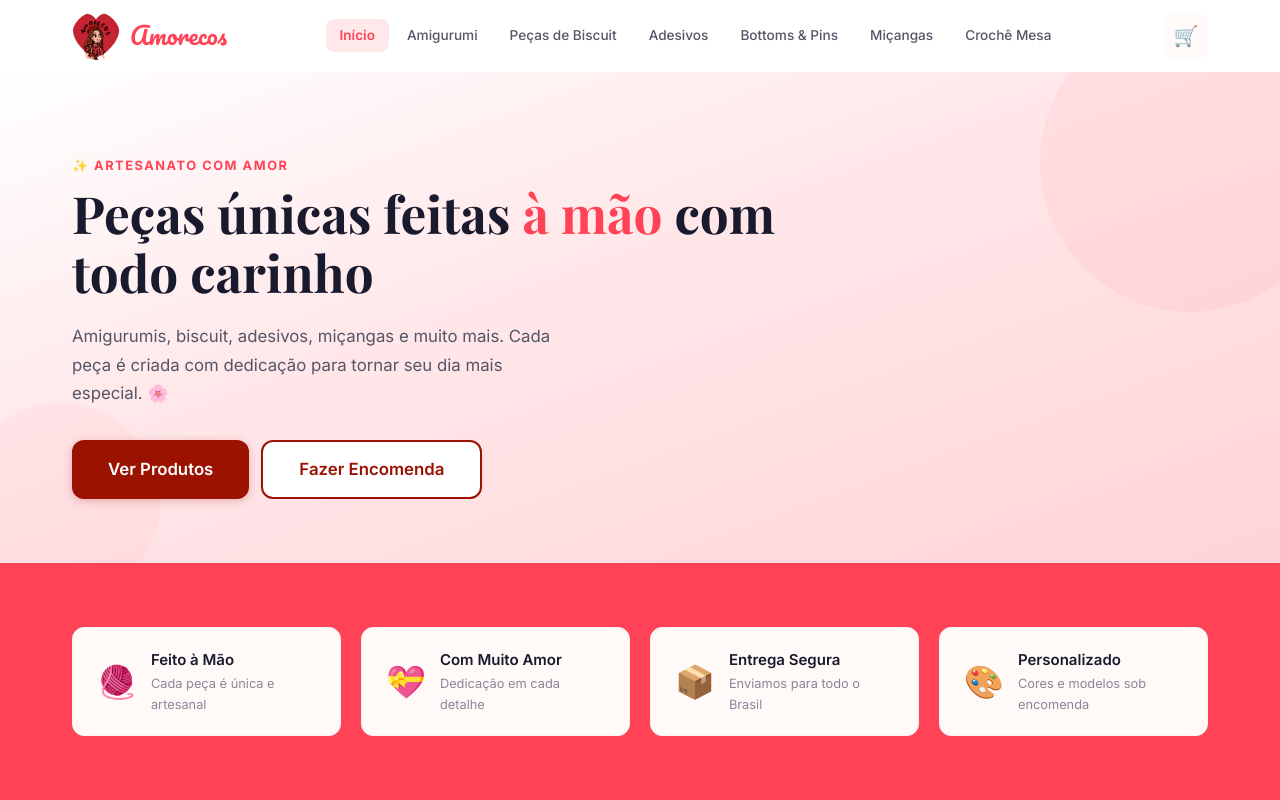
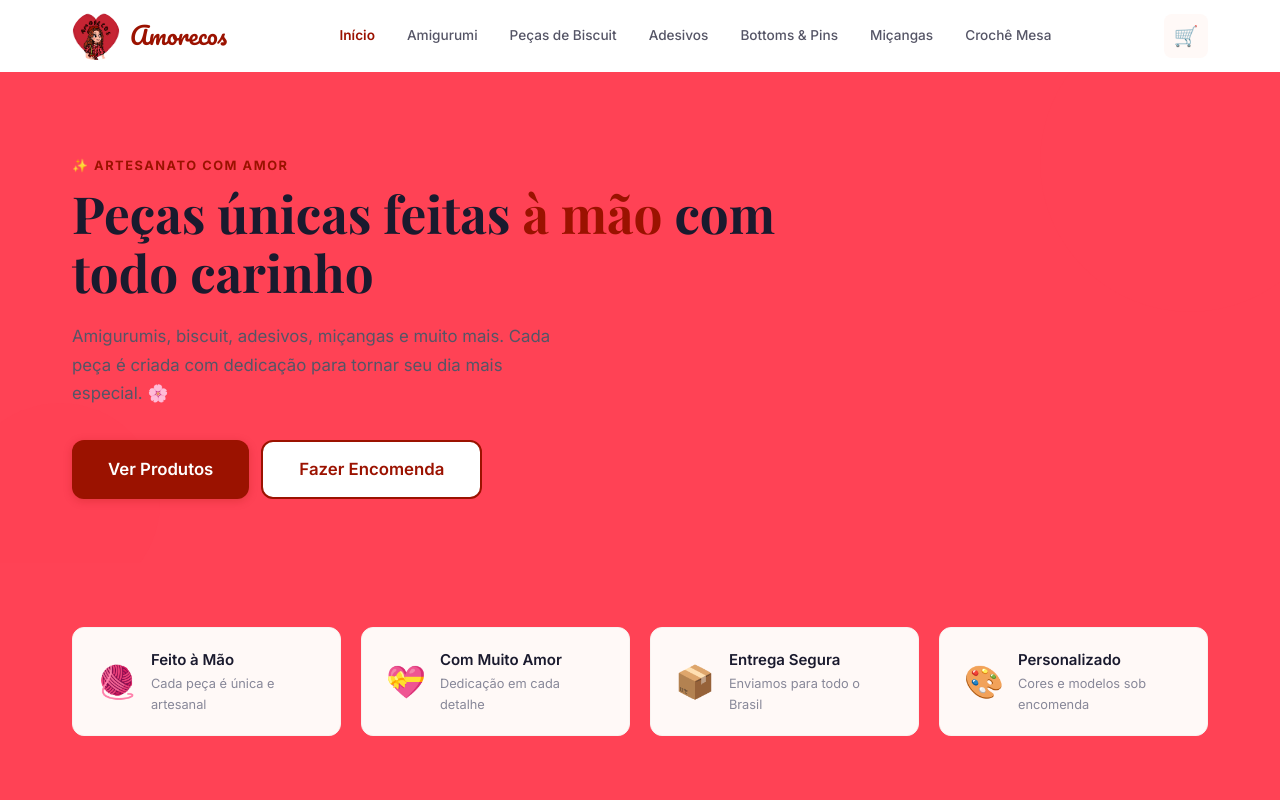
Before and after one commit to EliseuDev-Math/Amorecos, a React (Vite) app: page /#/ in a window 1280 px wide. Shown: the top 800 px of the page. Built offline with nearby package versions, Linux system fonts and the light colour scheme; a web font is replaced by a local one.

Commit message:
Update index.css

```diff
--- a/src/index.css
+++ b/src/index.css
@@ -2,9 +2,9 @@
 
 /* ===== CSS Variables ===== */
 :root {
-  --primary: #FF4255;
-  --primary-light: #FF6B7A;
-  --primary-lighter: #FFE8EA;
+  --primary: #9B1200;
+  --primary-light: #B91E0C;
+  --primary-dark: #7A0E00;
   --primary-dark: #E63A4C;
   --accent: #9B1200;
   --accent-light: #B91E0C;
```
